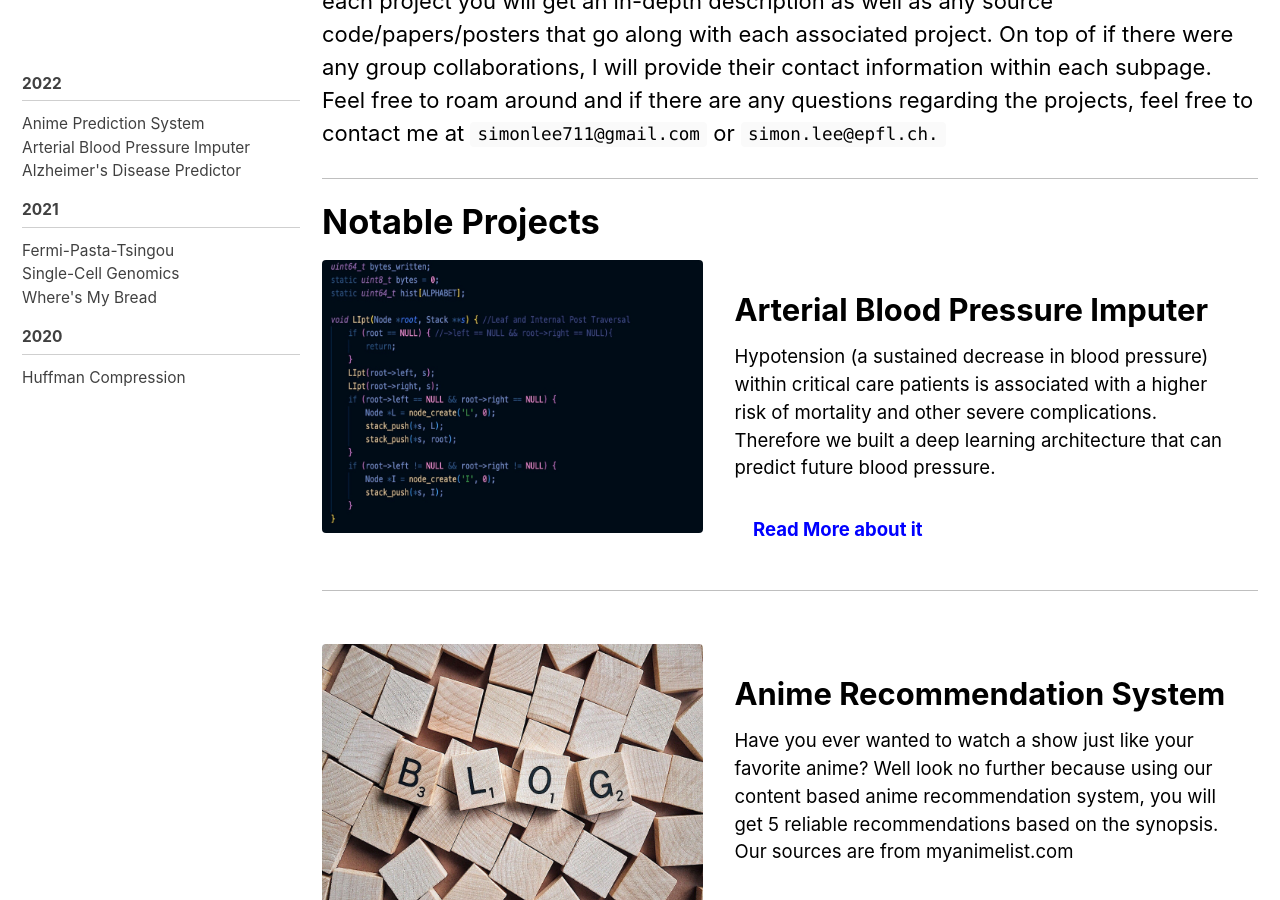
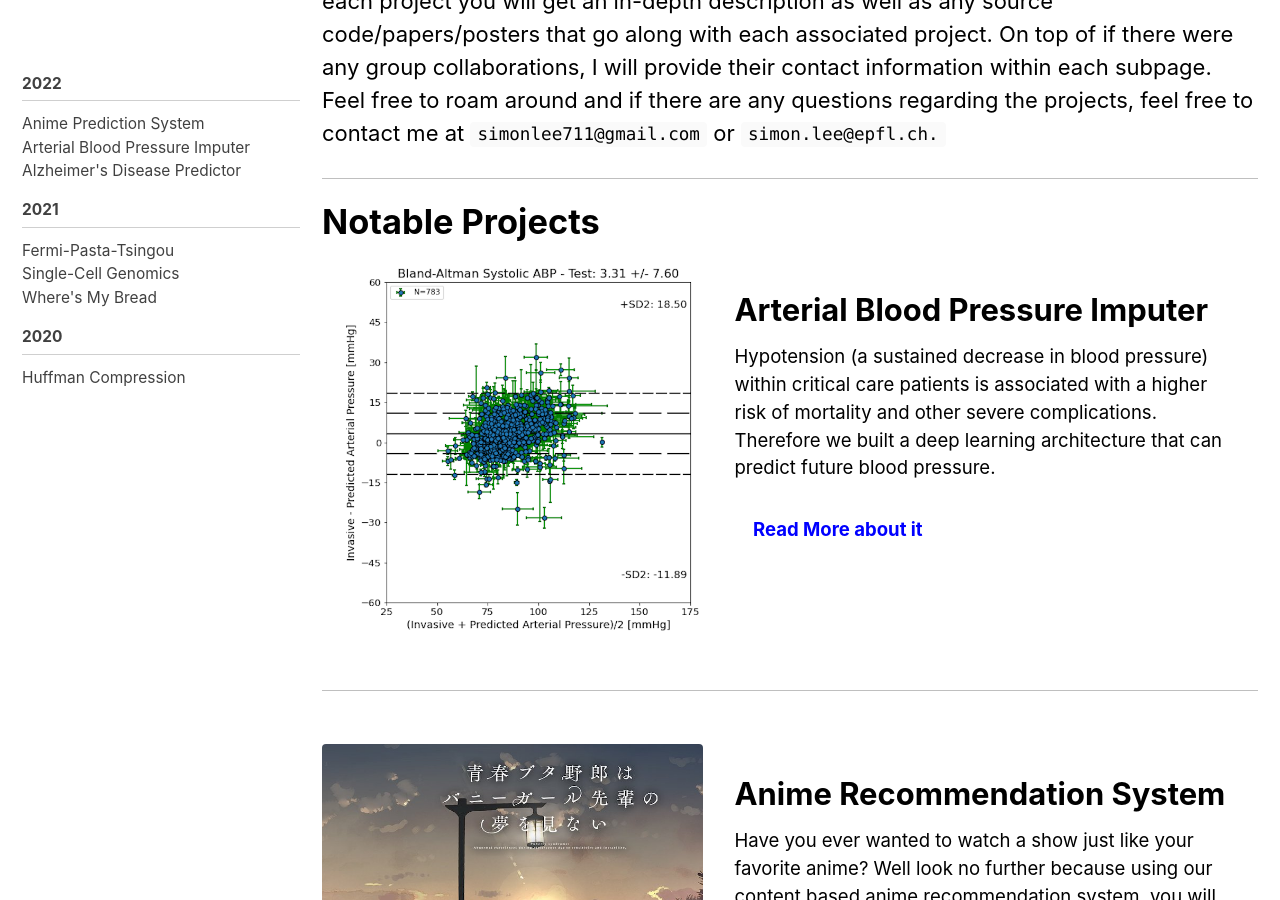
Before and after one commit to Simonlee711/Simonlee711.github.io, a Jekyll site: the page built from _pages/projects.md, in a window 1280 px wide and 900 px high, scrolled down 517 px. Built offline with Jekyll 4.4.1, drawn with Linux system fonts in a browser that asks for light colours; cached includes are drawn as plain includes.

```diff
--- a/_pages/projects.md
+++ b/_pages/projects.md
@@ -9,21 +9,21 @@
 header:
   overlay_image: /images/home.jpg
 feature_row_left1:
-  - image_path: /assets/splash/1.jpg
+  - image_path: /assets/splash2/1.png
     title: "Arterial Blood Pressure Imputer"
     excerpt: "Hypotension (a sustained decrease in blood pressure) within critical care patients is associated with a higher risk of mortality and other severe complications. Therefore we built a deep learning architecture that can predict future blood pressure."
     url: "https://simonlee711.github.io/abp/"
     btn_label: "Read More about it"
     btn_class: "btn--secondar"
 feature_row_left2:
-  - image_path: /assets/splash/2.jpg
+  - image_path: /assets/splash2/2.jpg
     title: "Anime Recommendation System"
     excerpt: "Have you ever wanted to watch a show just like your favorite anime? Well look no further because using our content based anime recommendation system, you will get 5 reliable recommendations based on the synopsis. Our sources are from myanimelist.com"
     url: "https://simonlee711.github.io/blog/"
     btn_label: "Read More about it"
     btn_class: "btn--secondar"
 feature_row_left3:
-  - image_path: /assets/splash/3.jpg
+  - image_path: /assets/splash2/3.png
     title: "Where's my Bread"
     excerpt: "Have you ever wondered how to build a video game from beginning to end? Well I built one using the PyGame game engine where I designed all characters using pixel art, coded up my own physics engine, and more."
     url: "https://simonlee711.github.io/photos/"
```
Also changed, not shown: assets/splash2/1.png (added), assets/splash2/2.jpg (added), assets/splash2/3.png (added), 2 other files.
